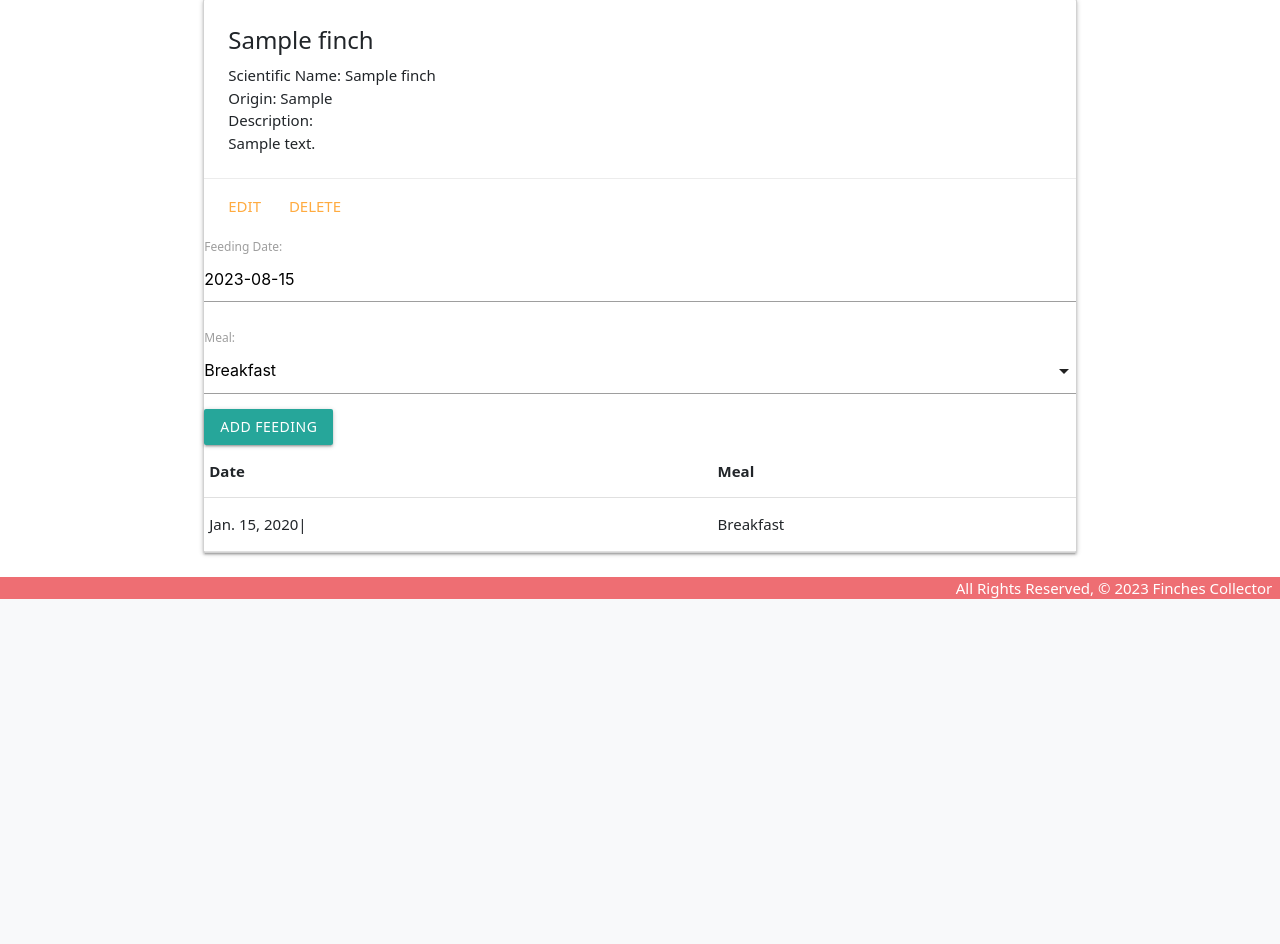
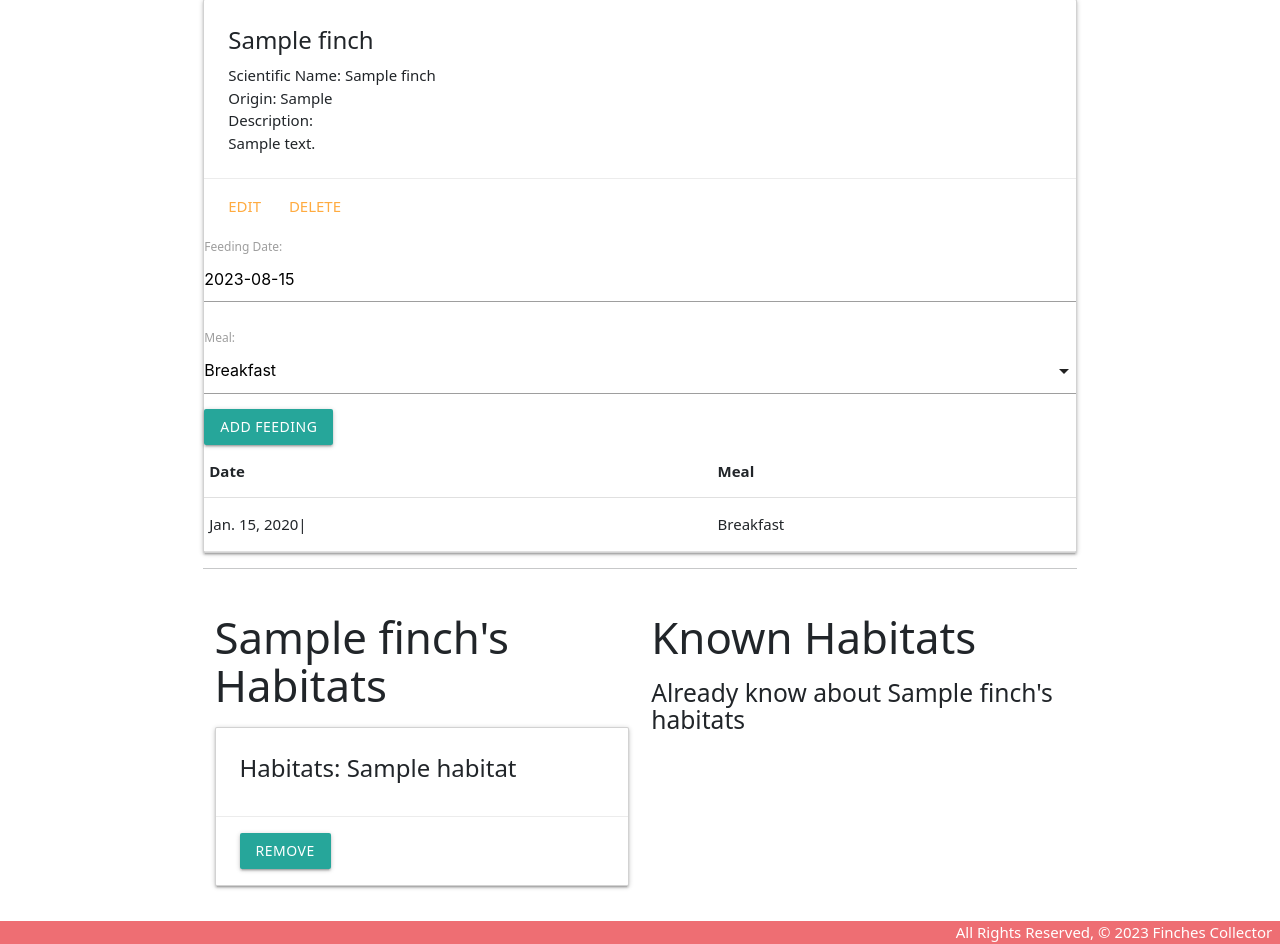
Before and after one commit to SamuelBai0910/Finches-Lab, a Django app: page /finches/1/ in a window 1280 px wide. Shown: the part 201-1145 px from the top of the page. Before the commit the page ends 800 px from the top, so only its background shows below. Run offline with Django 4.2, Linux system fonts and the light colour scheme; tables that the repository leaves empty hold one stand-in row (values such as "Sample post").

Commit message:
finish Lab5

```diff
--- a/main_app/templates/finches/detail.html
+++ b/main_app/templates/finches/detail.html
@@ -36,6 +36,55 @@
   </div>
 </div>
 
+<hr>
+<div class="row">
+  <div class="col s6">
+    <h3>{{ finch.name }}'s Habitats</h3>
+    {% if finch.habitats.count %}
+      {% for habitat in finch.habitats.all %}
+        <div class="card">
+          <div class="card-content">
+            <span class="card-title">
+              Habitats: {{ habitat.name }}
+            </span>
+          </div>
+          <div class="card-action">
+            <form action="{% url 'unassoc_habitat' finch.id habitat.id %}" method="POST">
+              {% csrf_token %}
+              <button type="submit" class="btn">Remove</button>
+            </form>
+          </div>
+        </div>
+      {% endfor %}
+    {% else %}
+      <h5>Not sure about Habitats yet</h5>
+    {% endif %}
+  </div>
+
+  <div class="col s6">
+    <h3>Known Habitats</h3>
+    {% if habitats.count %}
+      {% for habitat in habitats.all %}
+        <div class="card">
+          <div class="card-content">
+            <span class="card-title">
+              Habitats: {{ habitat.name }}
+            </span>
+          </div>
+          <div class="card-action">
+            <form action="{% url 'assoc_habitat' finch.id habitat.id %}" method="POST">
+              {% csrf_token %}
+              <button type="submit" class="btn">Add</button>
+            </form>
+          </div>
+        </div>
+      {% endfor %}
+    {% else %}
+      <h5>Already know about {{finch.name}}'s habitats</h5>
+    {% endif %}
+  </div>
+</div>
+
 <script>
   const dateEl = document.getElementById('id_date');
   M.Datepicker.init(dateEl, {
--- a/main_app/urls.py
+++ b/main_app/urls.py
@@ -11,6 +11,8 @@ urlpatterns = [
     path('finches/<int:pk>/update/', views.FinchUpdate.as_view(), name='finches_update'),
     path('finches/<int:pk>/delete/', views.FinchDelete.as_view(), name='finches_delete'),
     path('finches/<int:finch_id>/add_feeding/', views.add_feeding, name='add_feeding'),
+     path('finches/<int:finch>/assoc_habitat/<int:habitat_id>', views.assoc_habitat, name='assoc_habitat'),
+    path('cats/<int:finch_id>/unassoc_habitat/<int:habitat_id>', views.unassoc_habitat, name='unassoc_habitat'),
     path('habitats/', views.HabitatList.as_view(), name='habitats_index'),
     path('habitats/<int:pk>/', views.HabitatDetail.as_view(), name='habitats_detail'),
     path('habitats/create/', views.HabitatCreate.as_view(), name='habitats_create'),
--- a/main_app/views.py
+++ b/main_app/views.py
@@ -35,7 +35,13 @@ def add_feeding(request, finch_id):
         new_feeding.save()
     return redirect('detail', finch_id=finch_id)
 
+def assoc_habitat(request, finch_id, habitat_id):
+    Finch.objects.get(id=finch_id).habitats.add(habitat_id)
+    return redirect('detail', finch_id=finch_id)
 
+def unassoc_habitat(request, finch_id, habitat_id):
+    Finch.objects.get(id=finch_id).habitats.remove(habitat_id)
+    return redirect('detail', finch_id=finch_id)
 
 class FinchCreate(CreateView):
     model = Finch
```
